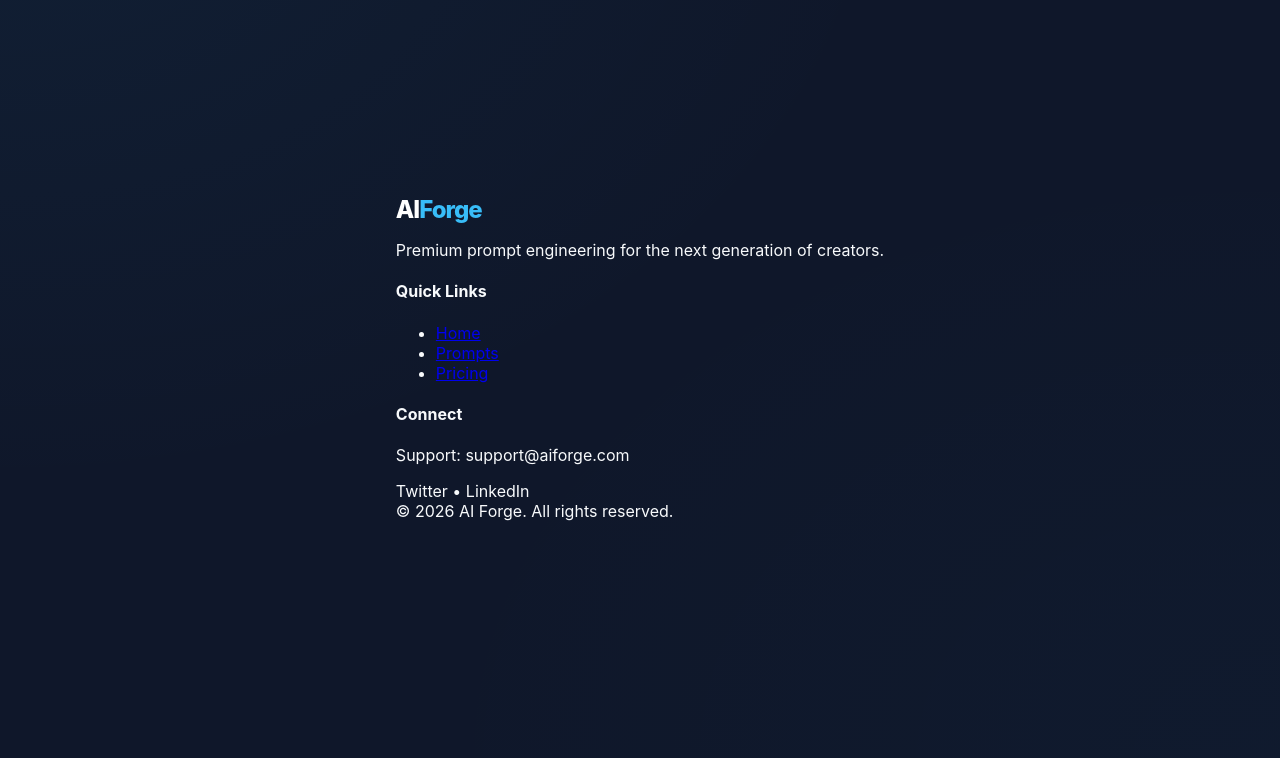
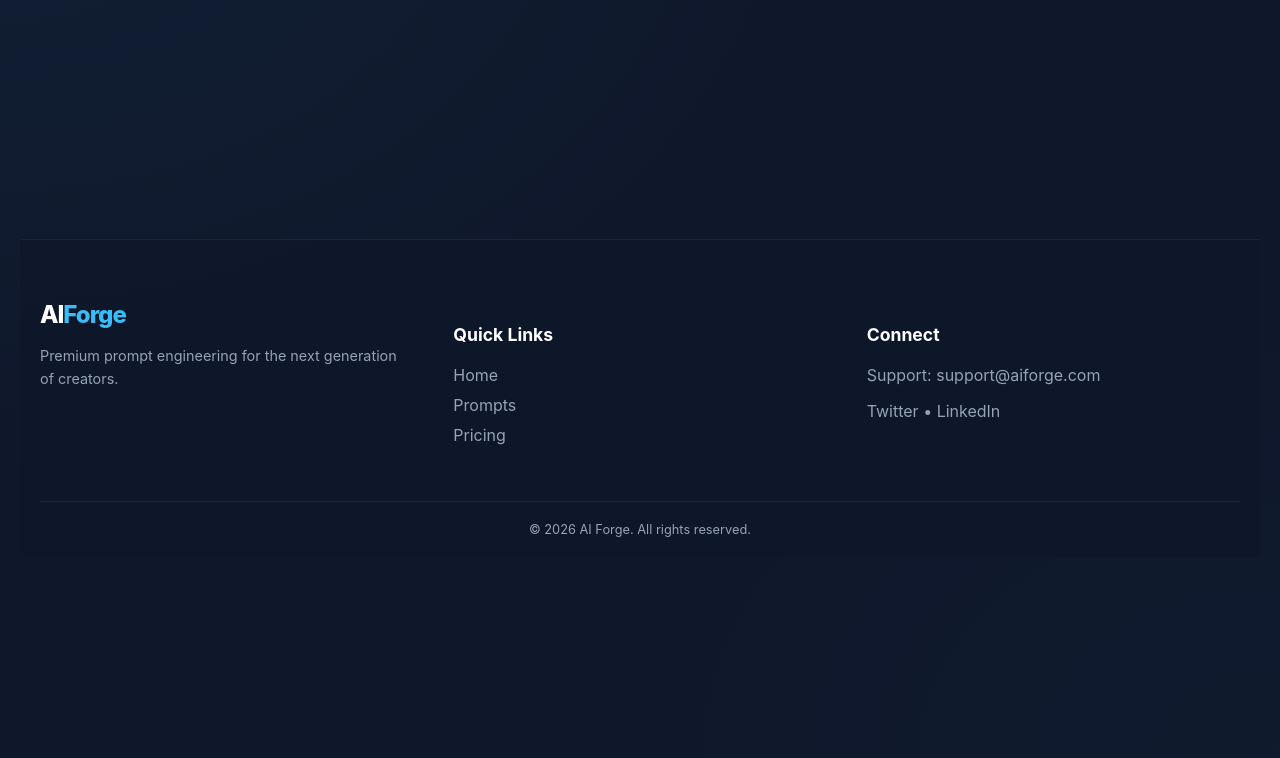
Before and after one commit to hope-corp/My_webapp, a Python web app: template templates/base.html in a window 1280 px wide. Shown: the part 142-900 px from the top of the page. Run offline with Jinja, Linux system fonts and the light colour scheme; the template is opened without the code that fills it, so the values that code supplies are empty.

Commit message:
Update style.css

```diff
--- a/static/style.css
+++ b/static/style.css
@@ -234,3 +234,58 @@ body {
 body {
     padding-top: 100px;
 }
+
+.site-footer {
+    background: rgba(15, 23, 42, 0.9);
+    border-top: 1px solid rgba(255, 255, 255, 0.05);
+    padding: 60px 20px 20px 20px;
+    margin-top: 80px;
+    color: #94a3b8;
+}
+
+.footer-container {
+    max-width: 1200px;
+    margin: 0 auto;
+    display: grid;
+    grid-template-columns: repeat(auto-fit, minmax(200px, 1fr));
+    gap: 40px;
+}
+
+.footer-info p {
+    margin-top: 15px;
+    font-size: 0.9rem;
+    line-height: 1.6;
+}
+
+.footer-links h4, .footer-contact h4 {
+    color: #fff;
+    margin-bottom: 20px;
+    font-size: 1.1rem;
+}
+
+.footer-links ul {
+    list-style: none;
+    padding: 0;
+}
+
+.footer-links ul li {
+    margin-bottom: 10px;
+}
+
+.footer-links a {
+    color: #94a3b8;
+    text-decoration: none;
+    transition: color 0.3s;
+}
+
+.footer-links a:hover {
+    color: #38bdf8;
+}
+
+.footer-bottom {
+    text-align: center;
+    margin-top: 40px;
+    padding-top: 20px;
+    border-top: 1px solid rgba(255, 255, 255, 0.05);
+    font-size: 0.8rem;
+}
```
